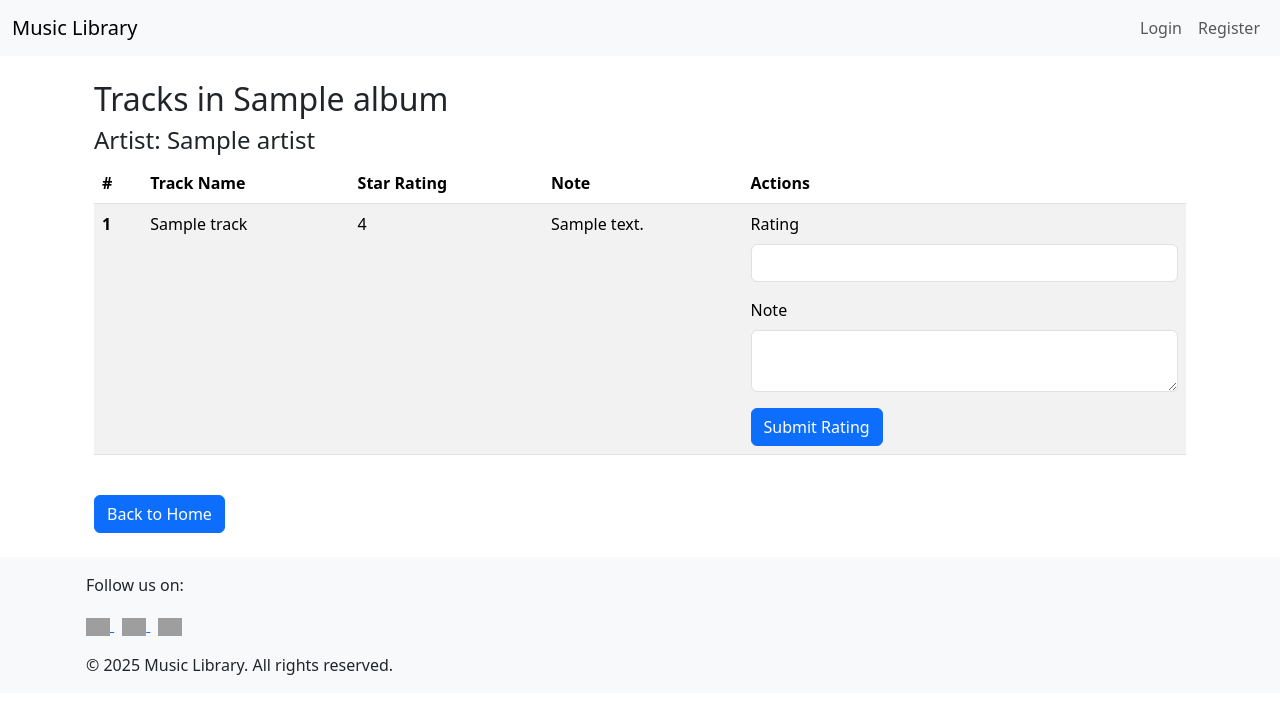
After one commit to Georgeburn94/StarTrack, a Django app: page /album/1/tracks/ in a window 1280 px wide. The commit adds this page. Shown: the top 714 px of the page. Run offline with Django 4.2, Linux system fonts and the light colour scheme; tables that the repository leaves empty hold one stand-in row (values such as "Sample post"); some libraries are stand-ins or nearby versions; grey boxes are pictures that could not be loaded.

Commit message:
add: album tracks view. form to input user ratings

```diff
--- a/startrack/models.py
+++ b/startrack/models.py
@@ -14,13 +14,23 @@ class Album(models.Model):
     year = models.PositiveIntegerField()  # Year the album was released
     artist = models.ForeignKey(Artist, on_delete=models.CASCADE, related_name="albums")  # FK to Artist
 
+    def __str__(self):
+        return self.name
+
+
 class Track(models.Model):
     trackID = models.AutoField(primary_key=True)  # Primary Key
     album = models.ForeignKey(Album, on_delete=models.CASCADE, related_name="tracks")  # FK to Album
     name = models.CharField(max_length=255)  # Name of the track
+
+    def __str__(self):
+        return self.name
 
 class Review(models.Model):
     user = models.ForeignKey(User, on_delete=models.CASCADE, related_name="reviews")  # FK to User
     track = models.OneToOneField(Track, on_delete=models.CASCADE, related_name="review")  # One-to-One relationship with Track
     star_rating = models.PositiveSmallIntegerField()  # Star Rating (e.g., 1-5)
     note = models.TextField(blank=True, null=True)  # Optional note
+
+    def __str__(self):
+        return f"{self.track.name} - {self.star_rating} stars"
--- /dev/null
+++ b/startrack/templates/album_tracks.html
@@ -0,0 +1,46 @@
+{% extends 'base.html' %}
+
+{% block title %}Tracks in {{ album.name }}{% endblock %}
+
+{% block content %}
+<div class="container mt-4">
+    <h2>Tracks in {{ album.name }}</h2>
+    <h4>Artist: {{ album.artist.name }}</h4>
+    <table class="table table-striped">
+        <thead>
+            <tr>
+                <th scope="col">#</th>
+                <th scope="col">Track Name</th>
+                <th scope="col">Star Rating</th>
+                <th scope="col">Note</th>
+                <th scope="col">Actions</th>
+            </tr>
+        </thead>
+        <tbody>
+            {% for track in tracks %}
+            <tr>
+                <th scope="row">{{ forloop.counter }}</th>
+                <td>{{ track.name }}</td>
+                <td>{{ track.review.star_rating|default:"N/A" }}</td>
+                <td>{{ track.review.note|default:"No notes" }}</td>
+                <td>
+                    <form method="POST" action="{% url 'add_rating' track.trackID %}">
+                        {% csrf_token %}
+                        <div class="mb-3">
+                            <label for="starRating{{ track.trackID }}" class="form-label">Rating</label>
+                            <input type="number" class="form-control" id="starRating{{ track.trackID }}" name="star_rating" min="1" max="5" required>
+                        </div>
+                        <div class="mb-3">
+                            <label for="note{{ track.trackID }}" class="form-label">Note</label>
+                            <textarea class="form-control" id="note{{ track.trackID }}" name="note" rows="2"></textarea>
+                        </div>
+                        <button type="submit" class="btn btn-primary">Submit Rating</button>
+                    </form>
+                </td>
+            </tr>
+            {% endfor %}
+        </tbody>
+    </table>
+    <a href="{% url 'home' %}" class="btn btn-primary mt-4">Back to Home</a>
+</div>
+{% endblock %}
--- a/startrack/templates/home.html
+++ b/startrack/templates/home.html
@@ -63,7 +63,7 @@
                     {% for artist in artists %}
                     {% for album in artist.albums.all %}
                     <tr>
-                        <td>{{ album.name }}</td>
+                        <td><a href="{% url 'album_tracks' album.albumID %}">{{ album.name }}</a></td>
                         <td>{{ album.year }}</td>
                         <td>{{ artist.name }}</td>
                     </tr>
--- a/startrack/urls.py
+++ b/startrack/urls.py
@@ -1,11 +1,13 @@
 from django.urls import path, include
-from .views import home_page_view, add_artist_view, add_album_view
+from .views import home_page_view, add_artist_view, add_album_view, album_tracks_view, add_rating_view
 from django.contrib import admin
 
 urlpatterns = [
     path('', home_page_view, name='home'),
     path('add-artist/', add_artist_view, name='add_artist'),
+    path('add-album/', add_album_view, name='add_album'),
+    path('album/<int:album_id>/tracks/', album_tracks_view, name='album_tracks'),
+    path('track/<int:track_id>/add-rating/', add_rating_view, name='add_rating'),
     path('accounts/', include('allauth.urls')),
     path('admin/', admin.site.urls),
-    path('add-album/', add_album_view, name='add_album'),
 ]
--- a/startrack/views.py
+++ b/startrack/views.py
@@ -1,9 +1,13 @@
-from django.shortcuts import render, redirect
-from .models import Artist, Album
+from django.shortcuts import render, redirect, get_object_or_404
+from .models import Artist, Album, Track, Review
+from django.contrib.auth.decorators import login_required
 
-# Create your views here.
 def home_page_view(request):
-    artists = Artist.objects.all()
+    search_query = request.GET.get('search', '')
+    if search_query:
+        artists = Artist.objects.filter(name__icontains=search_query)
+    else:
+        artists = Artist.objects.all()
     return render(request, 'home.html', {'artists': artists})
 
 def add_artist_view(request):
@@ -23,3 +27,22 @@ def add_album_view(request):
         Album.objects.create(name=name, year=year, artist=artist)
         return redirect('home')
     return render(request, 'home.html')
+
+def album_tracks_view(request, album_id):
+    album = get_object_or_404(Album, pk=album_id)
+    tracks = album.tracks.all()
+    return render(request, 'album_tracks.html', {'album': album, 'tracks': tracks})
+
+@login_required
+def add_rating_view(request, track_id):
+    track = get_object_or_404(Track, pk=track_id)
+    if request.method == 'POST':
+        star_rating = request.POST.get('star_rating')
+        note = request.POST.get('note')
+        user = request.user
+        review, created = Review.objects.update_or_create(
+            track=track,
+            defaults={'star_rating': star_rating, 'note': note, 'user': user}
+        )
+        return redirect('album_tracks', album_id=track.album.albumID)
+    return render(request, 'album_tracks.html')
```
